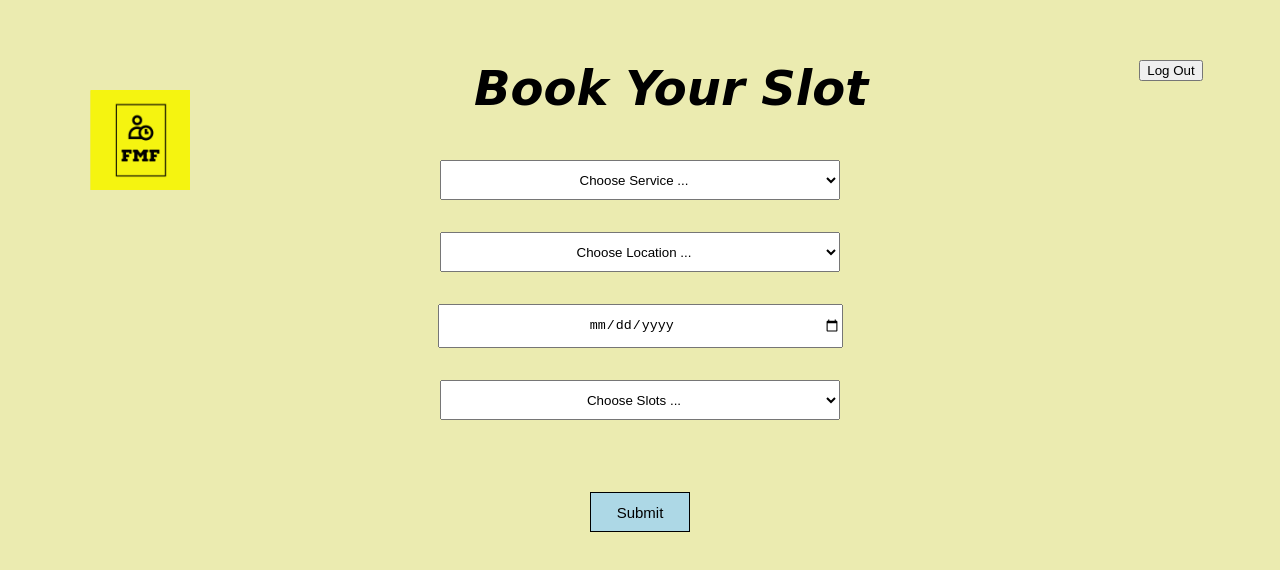
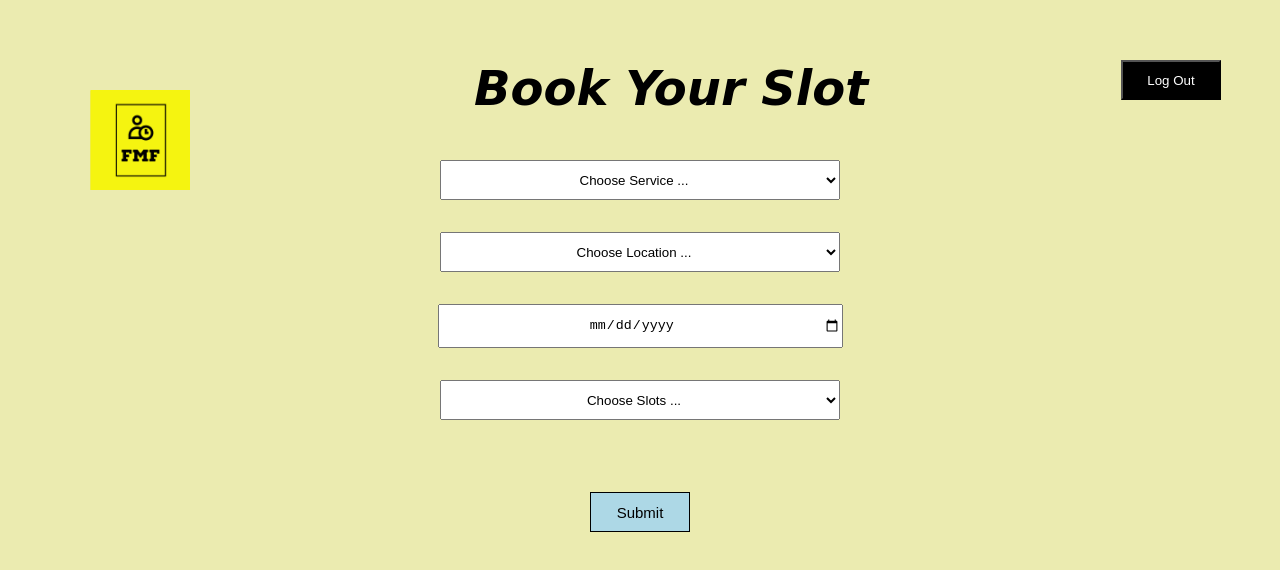
Before and after one commit to BharadwajPolusani/se-project-main, a React (Create React App) app in the folder se-project/: page /Booking in a window 1280 px wide. Shown: the top 570 px of the page. Built offline with nearby package versions, Linux system fonts and the light colour scheme.

Commit message:
LogOut CSS Changed

```diff
--- a/se-project/src/components/Booking.js
+++ b/se-project/src/components/Booking.js
@@ -170,7 +170,7 @@ return (
           </div>
           <div style={{width:'10%'}}>
           <button
-          style={{cursor:'pointer', marginTop: 10}}
+          style={{cursor:'pointer',width:100, height:40, marginTop: 10,textAlign:'center',color: 'white',backgroundColor:'black',borderColor: 'black'}}
           onClick={() => {
               navigate("/");
               }}>
```
